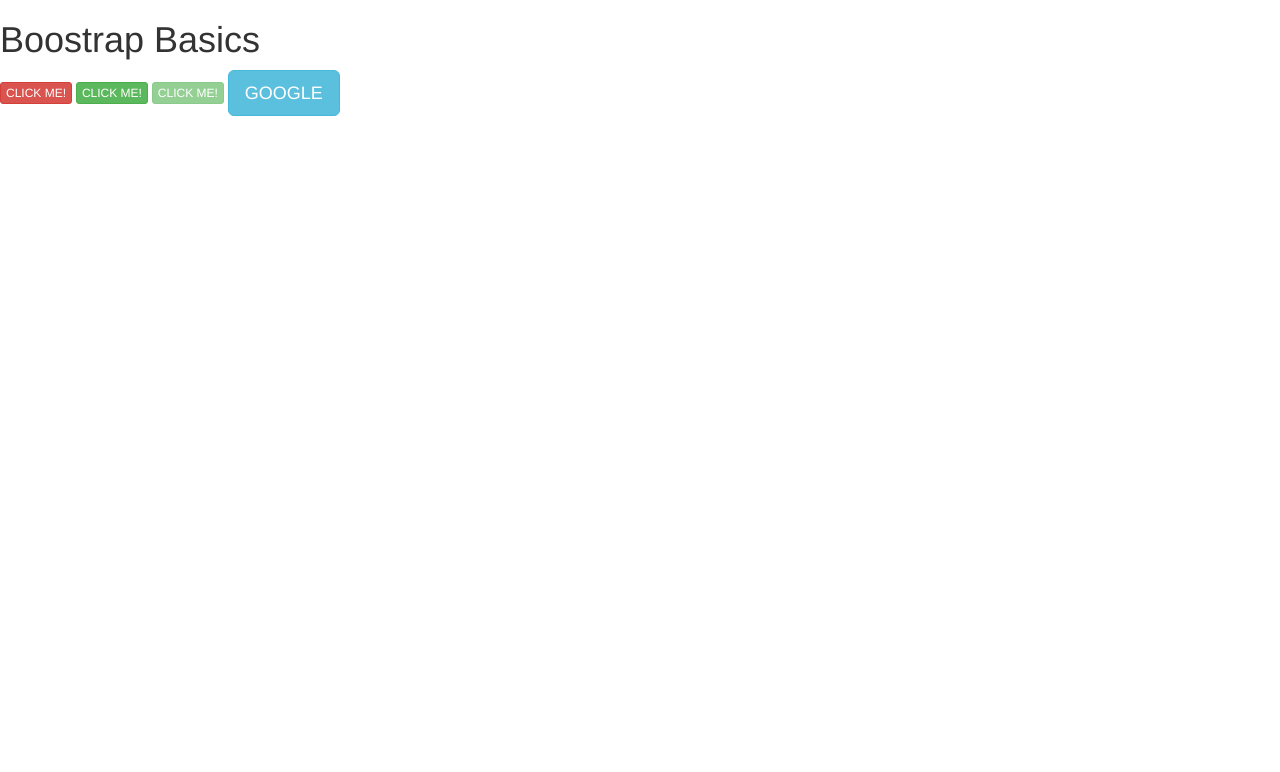
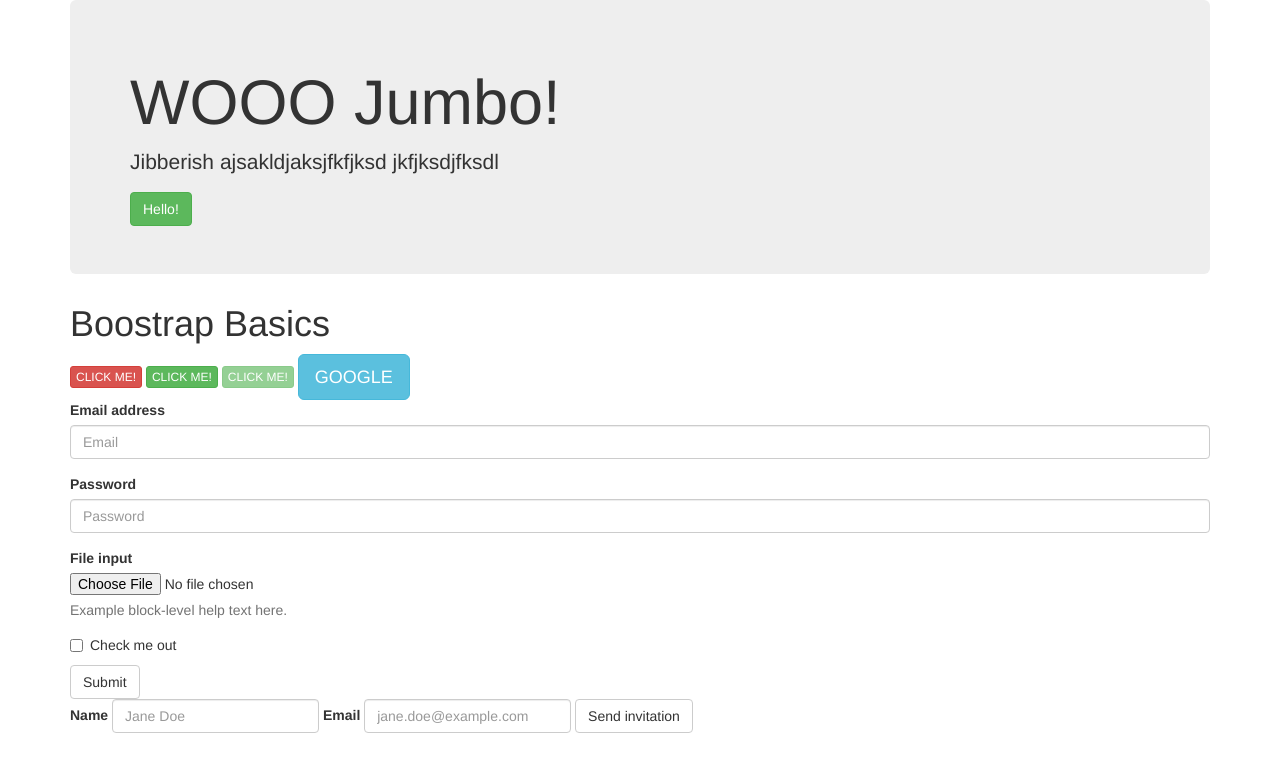
Before and after one commit to teraochart/web-development-bootcamp, a plain HTML site: page bootstrap/bootstrap_basics.html in a window 1280 px wide. Drawn offline with nearby package versions, Linux system fonts and the light colour scheme.

Commit message:
buttons and forms

```diff
--- a/bootstrap/bootstrap_basics.html
+++ b/bootstrap/bootstrap_basics.html
@@ -6,12 +6,54 @@
 	<link rel="stylesheet" href="https://maxcdn.bootstrapcdn.com/bootstrap/3.3.7/css/bootstrap.min.css" integrity="sha384-BVYiiSIFeK1dGmJRAkycuHAHRg32OmUcww7on3RYdg4Va+PmSTsz/K68vbdEjh4u" crossorigin="anonymous">
 </head>
 <body>
-	<h1>Boostrap Basics</h1>
+
+<div class="container">
+	<div class="jumbotron">
+		<h1>WOOO Jumbo!</h1>
+		<p>Jibberish ajsakldjaksjfkfjksd jkfjksdjfksdl</p>
+		<button class="btn btn-success bt-lg">Hello!</button>
+	</div>
+		<h1>Boostrap Basics</h1>
 	<button class="btn btn-danger btn-xs">CLICK ME!</button>
 	<button class="btn btn-success btn-xs" class="active">CLICK ME!</button>
 	<button class="btn btn-success btn-xs" disabled="disabled">CLICK ME!</button>
 
 	<a href="http://www.google.com" class="btn btn-info btn-lg">GOOGLE</a>
+	<form>
+	  <div class="form-group">
+	    <label for="exampleInputEmail1">Email address</label>
+	    <input type="email" class="form-control" id="exampleInputEmail1" placeholder="Email">
+	  </div>
+	  <div class="form-group">
+	    <label for="exampleInputPassword1">Password</label>
+	    <input type="password" class="form-control" id="exampleInputPassword1" placeholder="Password">
+	  </div>
+	  <div class="form-group">
+	    <label for="exampleInputFile">File input</label>
+	    <input type="file" id="exampleInputFile">
+	    <p class="help-block">Example block-level help text here.</p>
+	  </div>
+	  <div class="checkbox">
+	    <label>
+	      <input type="checkbox"> Check me out
+	    </label>
+	  </div>
+	  <button type="submit" class="btn btn-default">Submit</button>
+	</form>
+
+	<form class="form-inline">
+	  <div class="form-group">
+	    <label for="exampleInputName2">Name</label>
+	    <input type="text" class="form-control" id="exampleInputName2" placeholder="Jane Doe">
+	  </div>
+	  <div class="form-group">
+	    <label for="exampleInputEmail2">Email</label>
+	    <input type="email" class="form-control" id="exampleInputEmail2" placeholder="jane.doe@example.com">
+	  </div>
+	  <button type="submit" class="btn btn-default">Send invitation</button>
+	</form>
+
+</div>
 
 </body>
 </html>
```
